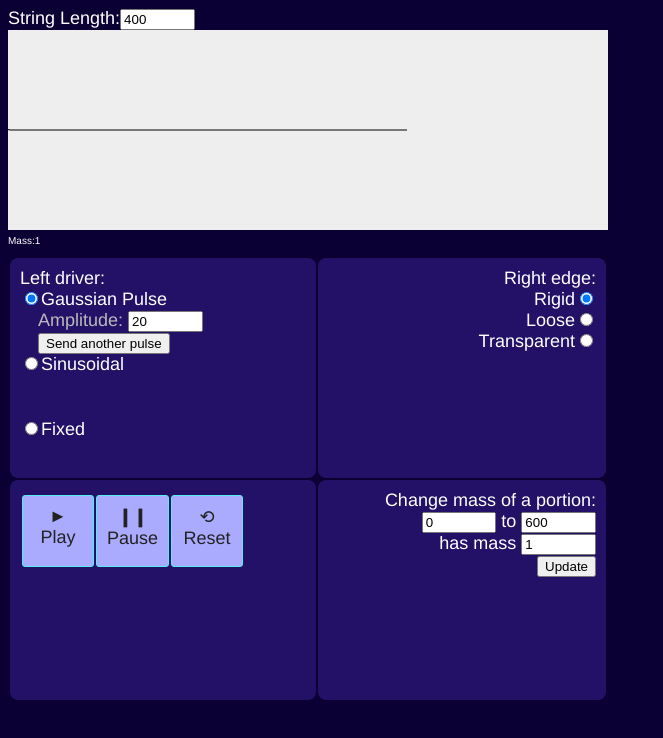
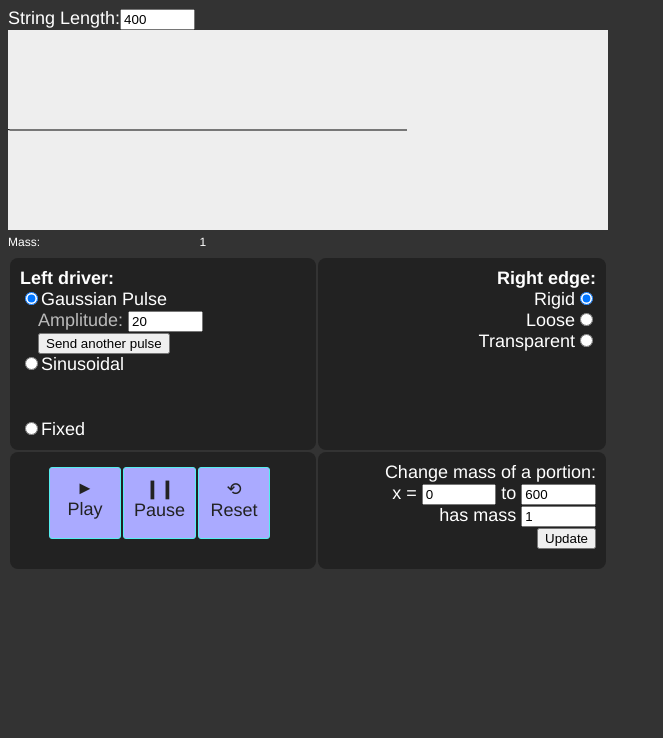
Before and after one commit to w2w32/waves, a plain HTML site: page index.html in a window 1280 px wide. Shown: the whole page, without its empty margins (0-663 px from the left). Drawn offline with Linux system fonts and the light colour scheme.

Commit message:
Update index.html

```diff
--- a/index.html
+++ b/index.html
@@ -8,20 +8,15 @@ var ynew=[];
 var v=[];
 var a=[];
 var m=[];
-
 var paused=true;
 var rightedge;
 var mode=1;
 var wavelength,amplitude;
-
 var animate;
 var fps=40;
-
 var numseg;
-var can;
-var ctx;
+var can,can1,ctx,ctx1;
 var t=0;
-
 function init(){
 	can=document.getElementById("can0");
 	ctx=can.getContext("2d");
@@ -30,7 +25,6 @@ function init(){
 	updatemodes();
 	updateedge();
 	reset();
-	setmass(1,0,600);
 	draw();
 }
 function reset(){
@@ -44,11 +38,10 @@ y[i]=0;
 v[i]=0;
 ynew[i]=0;
 }
-setmass(1,0,600);
+updatemass();
 }
 function update(i){
 if(isNaN(y[i+1])){
-
 	if(rightedge===0){//fixed
 		a[i]=0;
 		v[i]=0;
@@ -64,7 +57,6 @@ if(isNaN(y[i+1])){
 v[i]+=a[i];
 ynew[i]+=v[i];
 }
-
 function updateall(){
 	for(var i=1;i<numseg;i++){
 	update(i);
@@ -79,7 +71,7 @@ t=0;
 function draw(){
 	if(mode===1){
 		if(t<50){
-			y[0]=amplitude*Math.exp(-(t/10-2)*(t/10-2))
+			y[0]=amplitude*Math.exp(-(t/12-2)*(t/12-2))
 			t++;
 		}else{
 			y[0]=0;
@@ -114,7 +106,6 @@ rightedge=2;
 }
 function updatemodes(){
 wavelength=parseFloat(document.getElementById("wav2").value);
-
 t=0;
 if(document.getElementById("mode1").checked){
 mode=1;//gauss
@@ -140,16 +131,16 @@ clearTimeout(animate);
 paused=true;
 }
 function setmass(mass,start,end){
+	var inter=[0]
 	ctx1.strokeStyle="rgba(100,100,200,0.5)";
 	ctx1.clearRect(0,0,600,200);
 	for(var i=start;i<numseg&&i<end;i++){
 		m[i]=mass;
 	}
-	document.getElementById("base").innerHTML="<span class=\"marker\">Mass:"+m[0]+"</span>";
+	document.getElementById("base").innerHTML="<span class=\"marker\">Mass:</span>";
 	for(var i=1;i<numseg;i++){
-
 		if(m[i-1]!==m[i]){
-			document.getElementById("base").innerHTML+="<span class=\"marker\" style=\"left:"+(i+20)+"px\">"+m[i]+"</span>";
+			inter.push(i);
 			ctx1.beginPath();
 			ctx1.moveTo(i,0);
 			ctx1.lineTo(i,200);
@@ -157,11 +148,18 @@ function setmass(mass,start,end){
 			ctx.closePath();
 		}
 	}
+	inter.push(numseg-1);
+	for(var i=1;i<inter.length;i++){
+		document.getElementById("base").innerHTML+="<span class=\"marker\" style=\"left:"+
+		(inter[i]+inter[i-1])/2+"px\">"+m[inter[i-1]]+"</span>";
+		console.log(inter[i]);
+	}
+
 }
-function massclick(){
+function updatemass(){
 var st=parseInt(document.getElementById("mass1").value);
 var en=parseInt(document.getElementById("mass2").value);
-var ma=parseInt(document.getElementById("mass3").value);
+var ma=parseFloat(document.getElementById("mass3").value);
 if(st<=en&&ma>=1){
 setmass(ma,st,en);
 }
@@ -192,12 +190,12 @@ background-color:#99f;
 #controls{
 position:relative;
 bottom:1em;
+left:1.5em;
 }
 td{
-background-color:#216;
+background-color:#222;
 padding:10px;
 vertical-align:top;
-height:200px;
 border-radius:8px;
 }
 #can1{
@@ -214,7 +212,7 @@ width:5em;
 }
 .marker{
 position:absolute;
-font-size:10px;
+font-size:12px;
 }
 #maintable{
 width:600px;
@@ -225,7 +223,7 @@ position:relative;
 }
 </style>
 </head>
-<body bgcolor="#0a0033" onload="init()">
+<body bgcolor="#333" onload="init()">
 String Length:<input type="text" id="input0" value="400"><br>
 <canvas height="200" width="600" id="can0"></canvas>
 <canvas height="200" width="600" id="can1"></canvas><br>
@@ -235,7 +233,7 @@ String Length:<input type="text" id="input0" value="400"><br>
 <table id="maintable"><tr>
 <td id="left">
 <div id="modes" onchange="updatemodes()">
-Left driver:<br>
+<b>Left driver:</b><br>
 <input id="mode1" type="radio" name="mode" checked>Gaussian Pulse<br>
 	<div id="option1">
 	Amplitude: <input type="text" id="amp1" value="20"><br>
@@ -252,7 +250,7 @@ Left driver:<br>
 </td>
 <td onchange="updateedge()" class="right">
 <div>
-Right edge:<br>
+<b>Right edge:</b><br>
 Rigid<input id="edge1" type="radio" name="edge" checked> <br>
 Loose<input id="edge2" type="radio" name="edge"> <br>
 Transparent<input id="edge3" type="radio" name="edge"> <br><br>
@@ -268,9 +266,9 @@ Transparent<input id="edge3" type="radio" name="edge"> <br><br>
 </td>
 <td class="right">
 Change mass of a portion:<br>
-<input type="text" id="mass1" value="0"> to <input type="text" id="mass2" value="600"><br>
+x = <input type="text" id="mass1" value="0"> to <input type="text" id="mass2" value="600"><br>
 has mass <input type="text" id="mass3" value="1"><br>
-<button  onclick="massclick()">Update</button>
+<button  onclick="updatemass()">Update</button><br>
 </td>
 </tr>
 </table>
```
